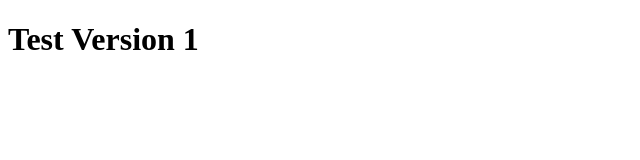
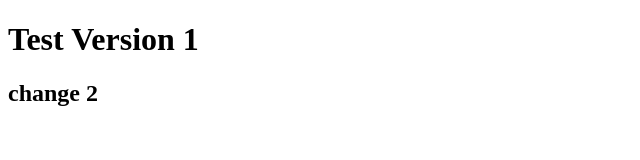
Before and after one commit to IsaacVon/Github-Desktop-Test, a plain HTML site: page index.html in a window 1280 px wide. Shown: the whole page, without its empty margins (0-640 px from the left). Drawn offline with Linux system fonts and the light colour scheme.

Commit message:
commit message through vss

```diff
--- a/index.html
+++ b/index.html
@@ -7,5 +7,6 @@
 </head>
 <body>
     <h1>Test Version 1</h1>
+    <h2>change 2</h2>
 </body>
 </html>
```
